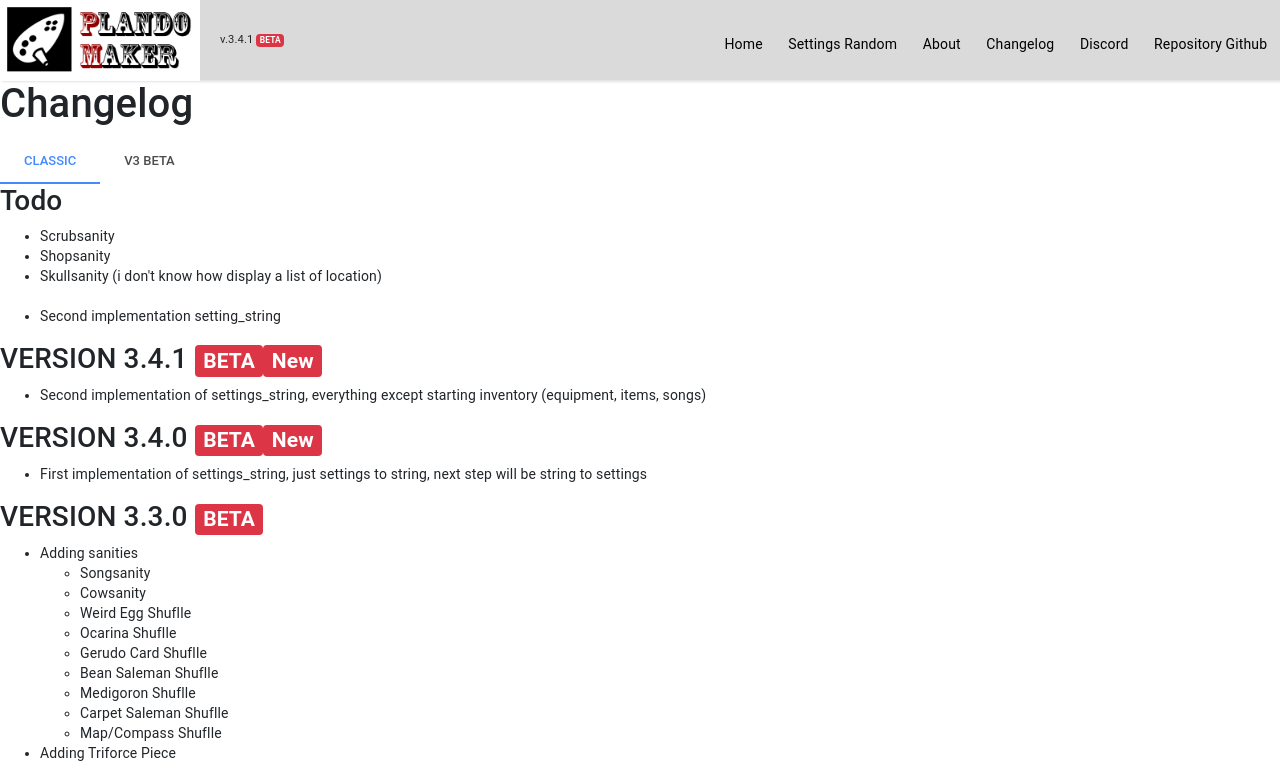
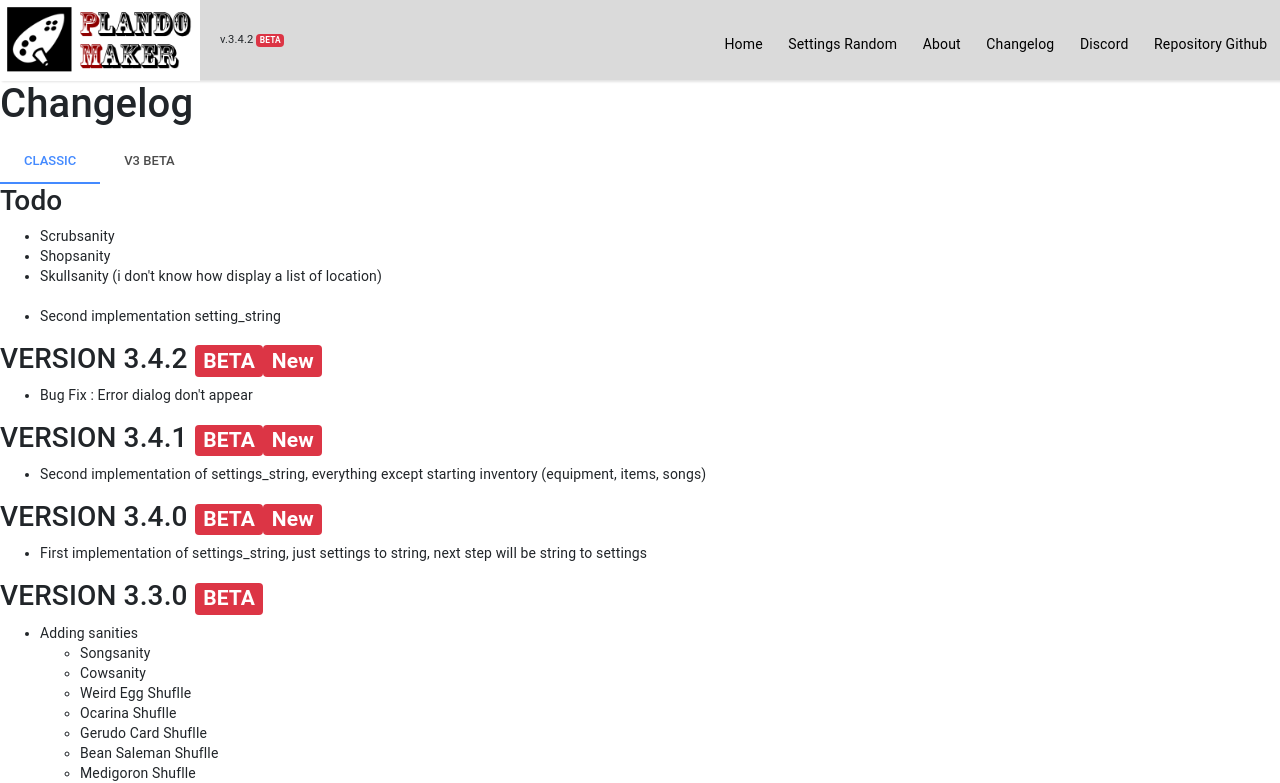
Before and after one commit to RawZ06/PlandoMaker, a Vue app: page /changelog in a window 1280 px wide. Shown: the top 783 px of the page. Built offline with nearby package versions, Linux system fonts and the light colour scheme.

Commit message:
Version 3.4.2

```diff
--- a/src/components/Changelog.vue
+++ b/src/components/Changelog.vue
@@ -15,6 +15,14 @@
 					<br>
 					<li>Second implementation setting_string</li>
 				</ul>
+				<h3>
+                    VERSION 3.4.2
+					 <span class="badge badge-danger">BETA</span>
+                    <span class="badge badge-danger">New</span>
+                </h3>
+                <ul>
+                    <li>Bug Fix : Error dialog don't appear</li>
+                </ul>
 				<h3>
                     VERSION 3.4.1
 					 <span class="badge badge-danger">BETA</span>
--- a/src/components/Header.vue
+++ b/src/components/Header.vue
@@ -11,7 +11,7 @@
                 />
             </router-link>
             <small>
-                v.3.4.1
+                v.3.4.2
                 <span class="badge badge-danger">BETA</span>
             </small>
             <div title="Menu" class="c-icon c-icon-burger">
```
